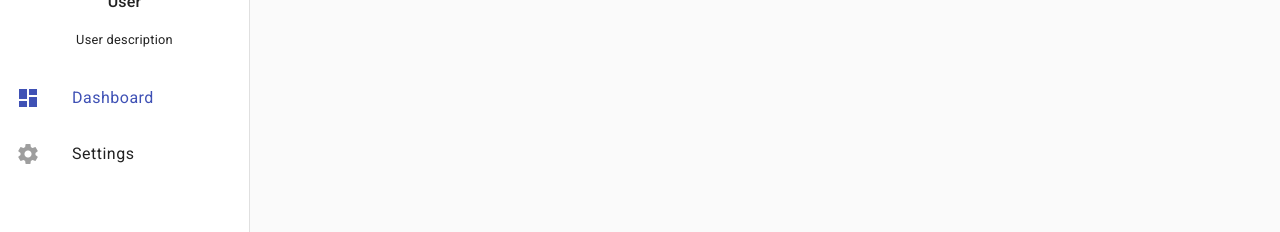
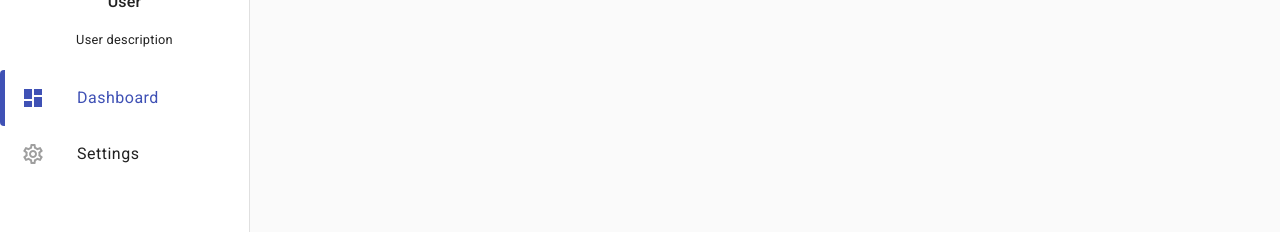
Before and after one commit to petersoncabrini/AngularSidebar, an Angular app: page /dashboard in a window 1280 px wide. Shown: the part 213-445 px from the top of the page. Built offline with nearby package versions, Linux system fonts and the light colour scheme.

Commit message:
Estilização dos menus e adição de efeitos de transição na sidebar

```diff
--- a/src/app/app.component.scss
+++ b/src/app/app.component.scss
@@ -10,3 +10,7 @@ mat-toolbar {
 mat-sidenav-container{
     height: calc(100vh - 64px);
 }
+
+mat-sidenav, mat-sidenav-container{
+    transition: all 400ms ease-in-out;
+}
--- a/src/app/components/custom-sidenav/custom-sidenav.component.html
+++ b/src/app/components/custom-sidenav/custom-sidenav.component.html
@@ -9,8 +9,8 @@
 </div>
 <mat-nav-list>
     @for (menu of menuItems(); track $index) {
-        <a mat-list-item [routerLink]="menu.route" routerLinkActive #rla="routerLinkActive" [activated]="rla.isActive">
-            <mat-icon matListItemIcon>{{menu.icon}}</mat-icon>
+        <a mat-list-item class="menu-item" [routerLink]="menu.route" routerLinkActive="selected-menu-item" #rla="routerLinkActive" [activated]="rla.isActive">
+            <mat-icon [fontSet]="rla.isActive ? 'material-icons' : 'material-icons-outlined'" matListItemIcon>{{menu.icon}}</mat-icon>
             <span matListItemTitle *ngIf="!this.sidenavCollapsed()">{{menu.label}}</span>
         </a>
     }
--- a/src/app/components/custom-sidenav/custom-sidenav.component.scss
+++ b/src/app/components/custom-sidenav/custom-sidenav.component.scss
@@ -1,3 +1,7 @@
+:host * {
+    transition: all 400ms ease-in-out;
+}
+
 .sidenav-header{
 
     padding-top: 24px;
@@ -20,3 +24,14 @@
         }
     }
 }
+
+.menu-item{
+    border-left: 5px solid;
+    border-left-color: rgba(0,0,0,0);
+}
+
+.selected-menu-item{
+    // border-left: 5px solid;
+    background: rgba(0,0,0,0.05);
+    border-left-color: #3f51b5;
+}
--- a/src/index.html
+++ b/src/index.html
@@ -7,7 +7,7 @@
   <meta name="viewport" content="width=device-width, initial-scale=1">
   <link rel="icon" type="image/x-icon" href="favicon.ico">
   <link href="https://fonts.googleapis.com/css2?family=Roboto:wght@300;400;500&display=swap" rel="stylesheet">
-  <link href="https://fonts.googleapis.com/icon?family=Material+Icons" rel="stylesheet">
+  <link href="https://fonts.googleapis.com/icon?family=Material+Icons|Material+Icons+Outlined" rel="stylesheet">
 </head>
 <body class="mat-typography">
   <app-root></app-root>
--- a/src/styles.scss
+++ b/src/styles.scss
@@ -3,4 +3,7 @@
 * { padding: 0; margin: 0; }
 
 html, body { height: 100%; }
-body { margin: 0; font-family: Roboto, "Helvetica Neue", sans-serif; }
+body {
+    margin: 0;
+    font-family: Roboto, "Helvetica Neue", sans-serif;
+}
```
